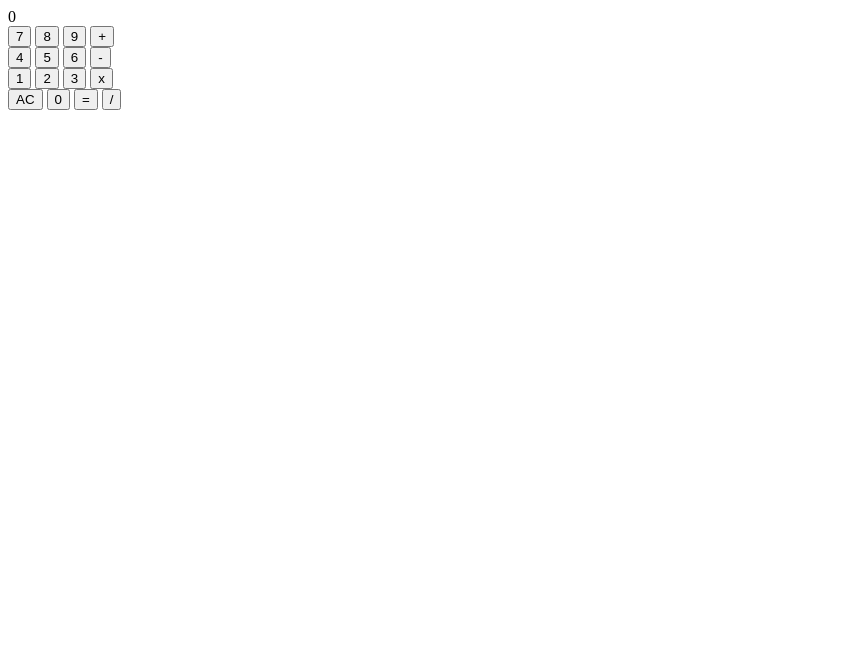
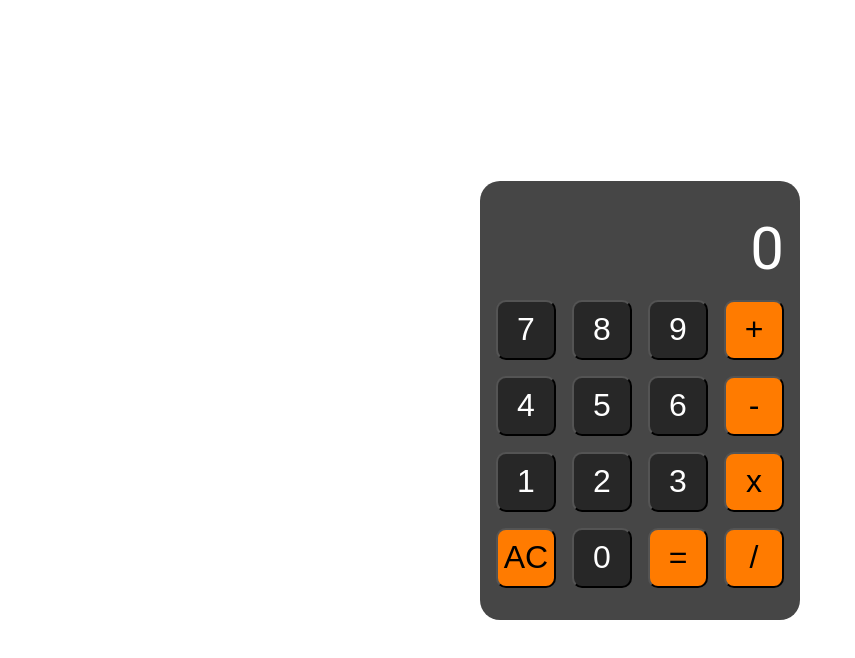
Before and after one commit to bima-taruna/project-mini-calculator, a plain HTML site: page index.html in a window 1280 px wide. Shown: the whole page, without its empty margins (0-855 px from the left). Drawn offline with Linux system fonts and the light colour scheme.

Commit message:
style the calculator

```diff
--- a/index.html
+++ b/index.html
@@ -5,6 +5,7 @@
     <meta charset="UTF-8">
     <meta name="viewport" content="width=device-width, initial-scale=1.0">
     <title>Mini Calculator</title>
+    <link rel="stylesheet" href="style.css">
 </head>
 
 <body>
--- a/style.css
+++ b/style.css
@@ -0,0 +1,47 @@
+* {
+    padding: 0;
+    margin: 0;
+    box-sizing: border-box;
+}
+
+body {
+    width: 100vw;
+    height: 100vh;
+    display: flex;
+    justify-content: center;
+    align-items: center;
+    font-family: Roboto, sans-serif;
+}
+
+.calc-body {
+    padding: 16px;
+    border-radius: 20px;
+    background-color: rgb(70, 70, 70);
+}
+
+.display {
+    text-align: right;
+    font-size: 60px;
+    padding: 16px 0;
+    color: white;
+}
+
+.row {
+    display: flex;
+    justify-content: center;
+    gap: 16px;
+    margin-bottom: 16px;
+}
+
+button {
+    width: 60px;
+    height: 60px;
+    font-size: 32px;
+    border-radius: 10px;
+    background-color: rgb(255, 123, 0);
+}
+
+.digit {
+    background-color: rgb(39, 39, 39);
+    color: white;
+}
```
